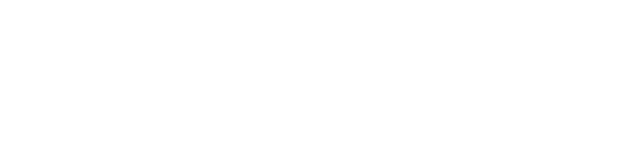
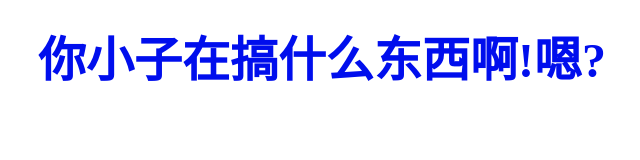
Before and after one commit to FYLsm/FYL.github.io, a plain HTML site: page index.html in a window 1280 px wide. Shown: the whole page, without its empty margins (318-958 px from the left). Drawn offline with Linux system fonts and the light colour scheme.

Commit message:
Update index.html

```diff
--- a/index.html
+++ b/index.html
@@ -1,10 +1,12 @@
-<!DOCTYPE html>
+ <!DOCTYPE html>
  <html>
  <head>
-  <title>你小子在搞什么东西啊!嗯?</title>
+  <title>小夫的主页</title>
  </head>
- </tr>
- </table>
- </p>
+ <meta charset="utf-8">
+ <body bgcolor="white">
+ <h1 align="center" >
+ <font color="purple red" face="华文楷体" size="10">你小子在搞什么东西啊!嗯?</font>
+ </h1>
  </body>
  </html>
```
